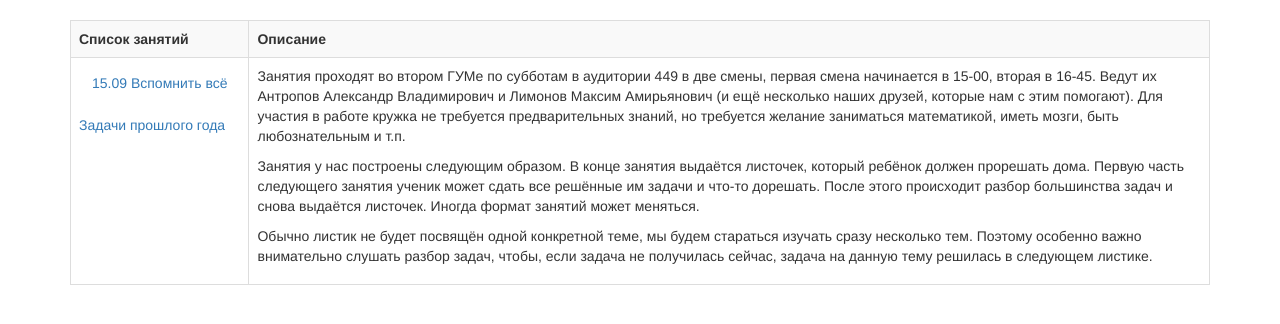
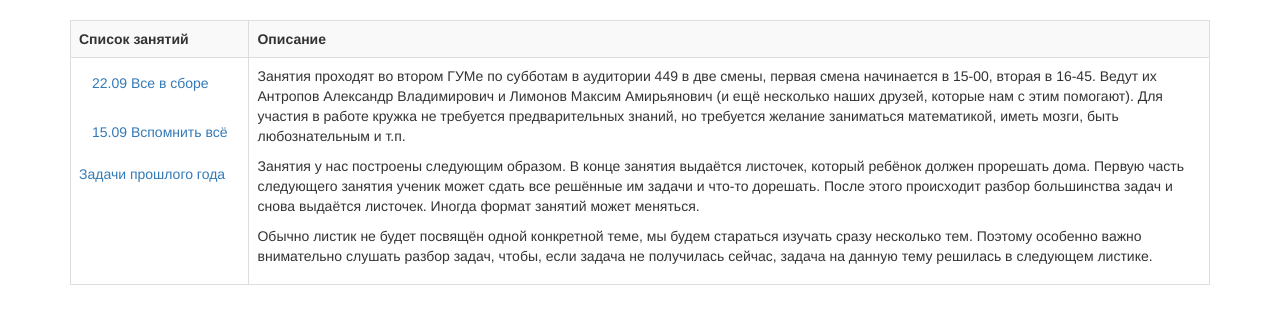
Before and after one commit to matemax/test_site, a Flask app: page /lessons in a window 1280 px wide. Shown: the part 52-376 px from the top of the page. Run offline with Flask 2, Linux system fonts and the light colour scheme; some libraries are stand-ins or nearby versions.

Commit message:
add lesson

```diff
--- a/app/templates/list_lessons.html
+++ b/app/templates/list_lessons.html
@@ -1,3 +1,7 @@
+<div class="form-group">
+    <a href="/lessons/01" class="btn btn btn-link">22.09 Все в сборе</a>
+</div>
+
 <div class="form-group">
     <a href="/lessons/01" class="btn btn btn-link">15.09 Вспомнить всё</a>
 </div>
```
Also changed, not shown: 1 other file.
